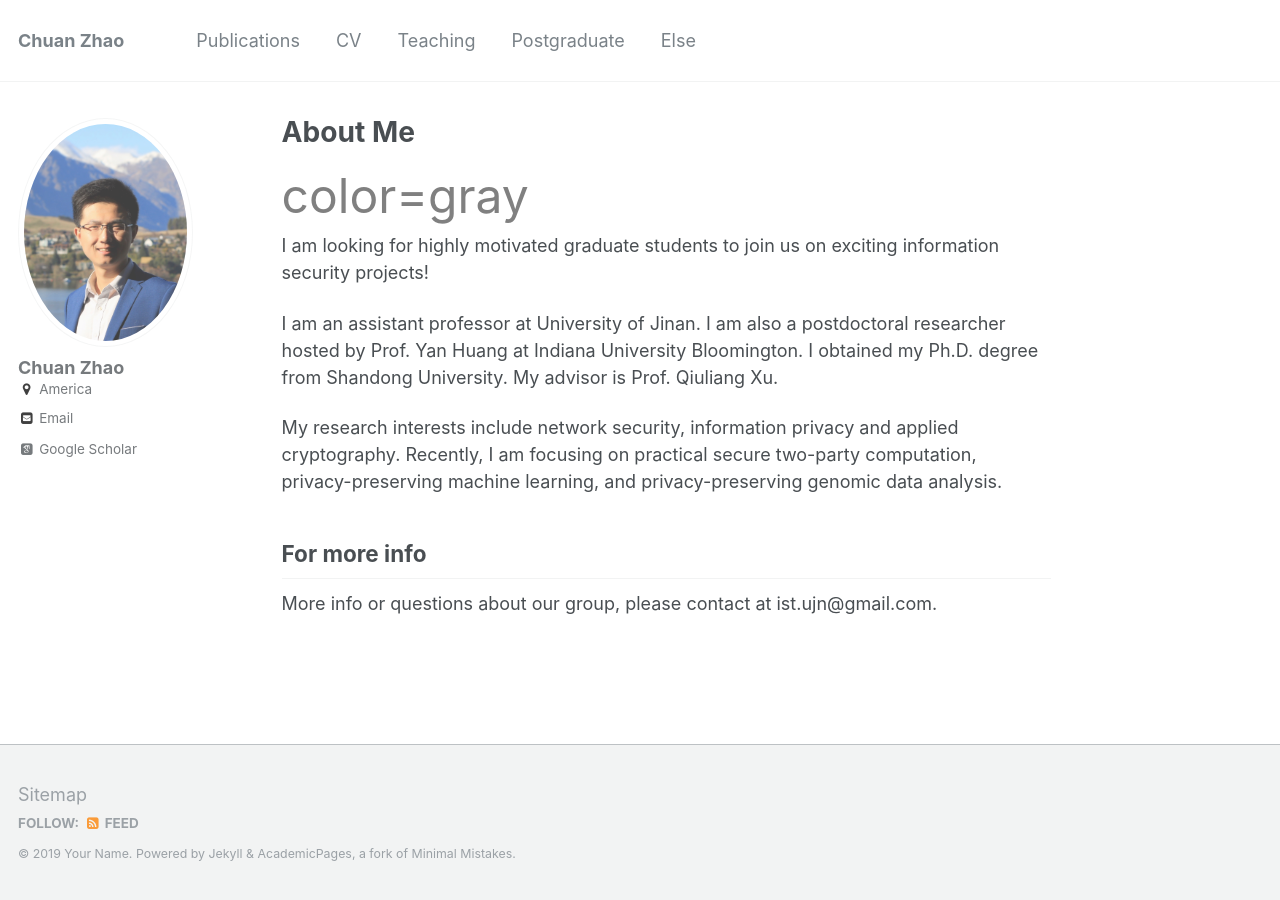
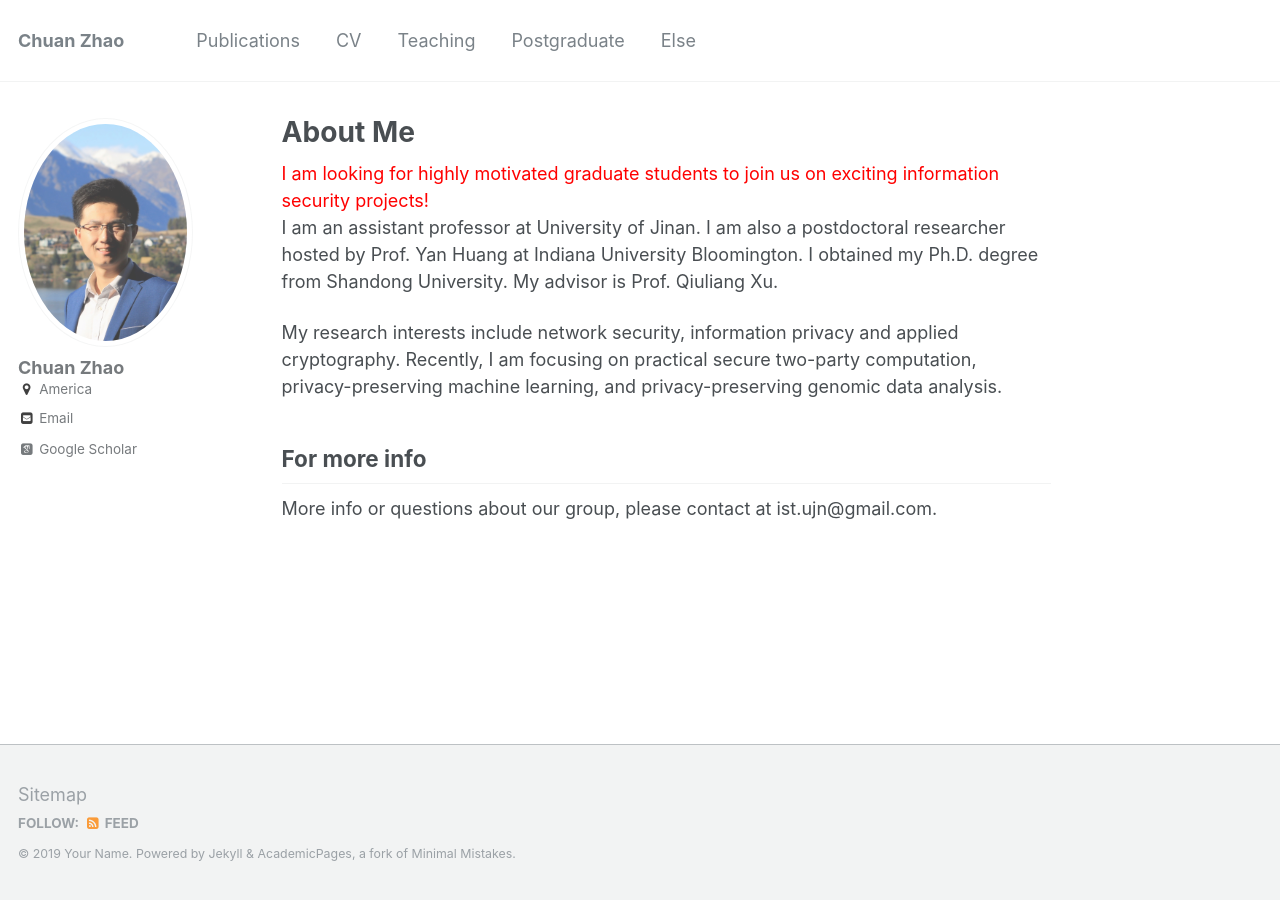
Before and after one commit to ujnccs/ujnccs.github.io, a Jekyll site: the page built from _pages/about.md, in a window 1280 px wide. Built offline with Jekyll 4.4.1, drawn with Linux system fonts in a browser that asks for light colours; some web fonts are replaced.

Commit message:
Update about.md

```diff
--- a/_pages/about.md
+++ b/_pages/about.md
@@ -7,7 +7,7 @@ redirect_from:
   - /about/
   - /about.html
 ---
-<font color=gray size=72>color=gray</font> I am looking for highly motivated graduate students to join us on exciting information security projects!
+<font color=red>I am looking for highly motivated graduate students to join us on exciting information security projects!</font>
 
 I am an assistant professor at University of Jinan. I am also a postdoctoral researcher hosted by Prof. Yan Huang at Indiana University Bloomington. I obtained my Ph.D. degree from Shandong University. My advisor is Prof. Qiuliang Xu.
 
```
